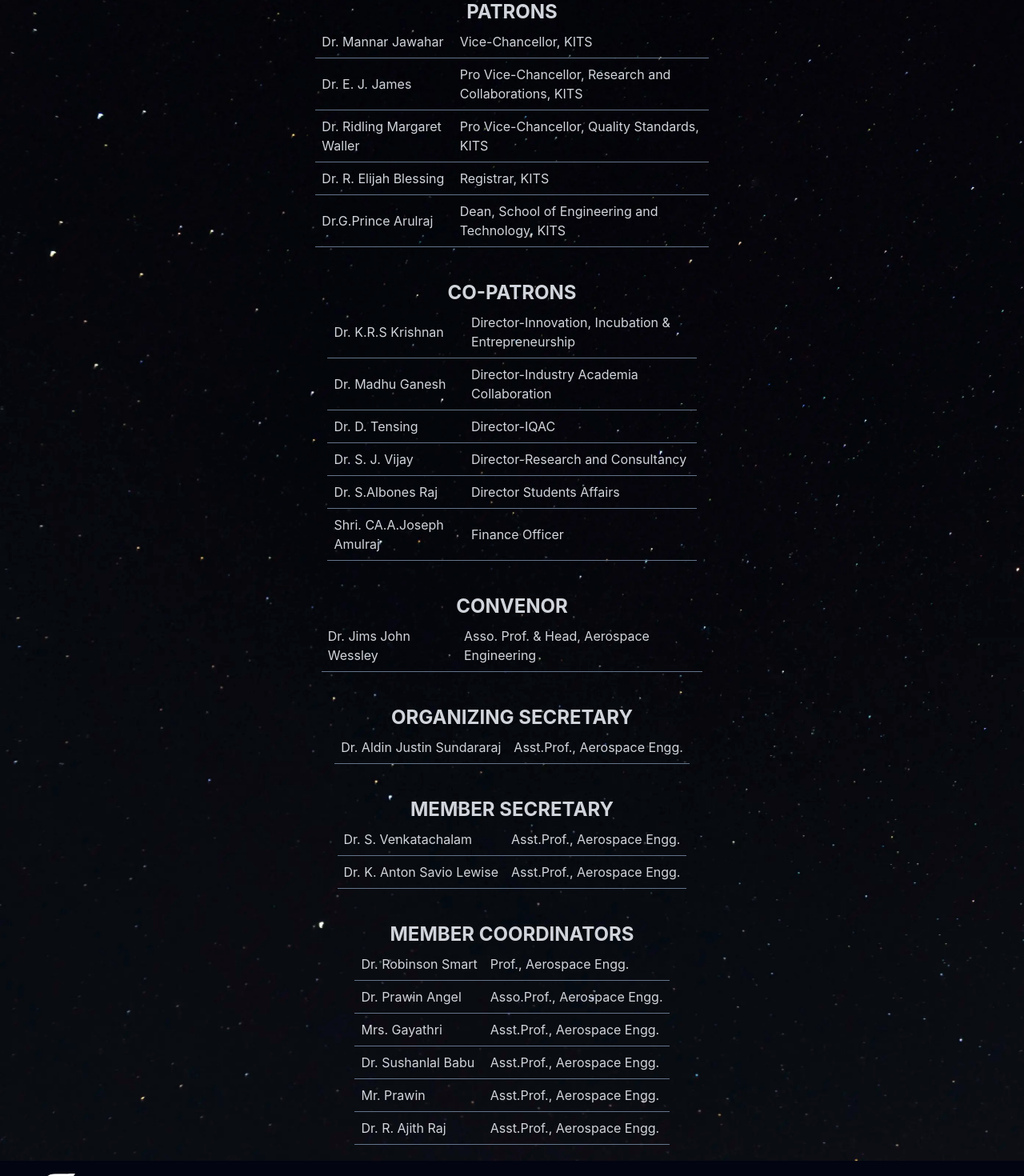
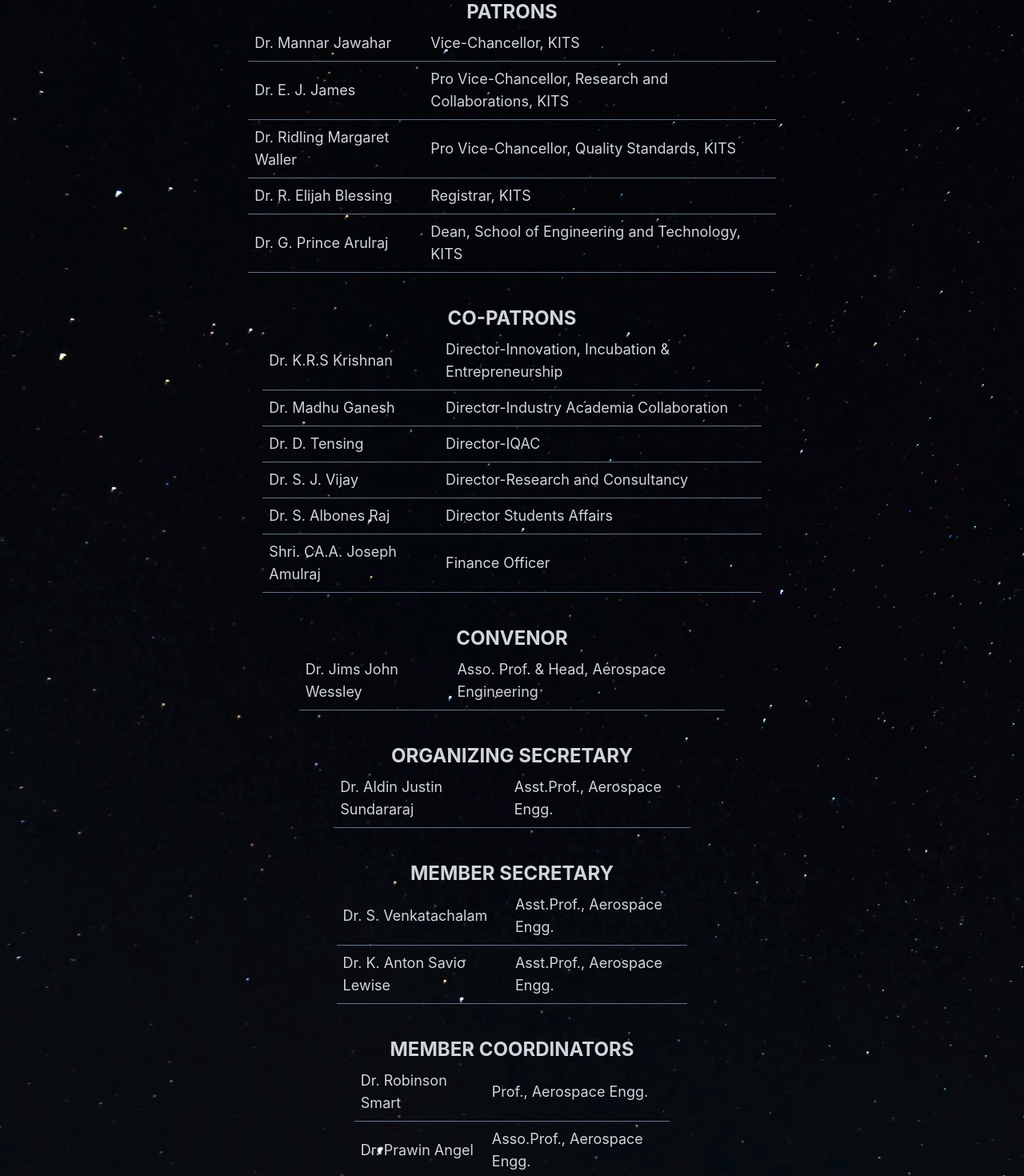
Before and after one commit to arnold-anand/icraae24, a React (Create React App) app: page /organising-committee in a window 1280 px wide. Shown: the part 460-1930 px from the top of the page at 80% size. Built offline with nearby package versions, Linux system fonts and the light colour scheme.

Commit message:
optimized committee code

```diff
--- a/src/components/OrgCommitte.js
+++ b/src/components/OrgCommitte.js
@@ -1,6 +1,77 @@
 import React from "react";
 
-export default function OrgCommitte() {
+const CommitteeSection = ({ title, members }) => (
+  <div className="flex justify-center items-center mt-10">
+    <table className="md:w-[90%] text-sm md:text-md lg:text-lg">
+      <tr>
+        <th colSpan={2} className="text-2xl">
+          {title}
+        </th>
+      </tr>
+      {members.map((member, index) => (
+        <tr key={index}>
+          <td className="p-2 border-b border-slate-500">{member.name}</td>
+          <td className="p-2 border-b border-slate-500">{member.position}</td>
+        </tr>
+      ))}
+    </table>
+  </div>
+);
+
+const committeeMembers = [
+  {
+    title: "CHEIF PATRON",
+    name: "Dr. Paul Dhinakaran",
+    position: "Chancellor, KITS",
+    image: "chancellor.webp",
+  },
+  // Add other committee members here
+];
+
+const patrons = [
+  { name: "Dr. Mannar Jawahar", position: "Vice-Chancellor, KITS" },
+  { name: "Dr. E. J. James", position: "Pro Vice-Chancellor, Research and Collaborations, KITS" },
+  { name: "Dr. Ridling Margaret Waller", position: "Pro Vice-Chancellor, Quality Standards, KITS" },
+  { name: "Dr. R. Elijah Blessing", position: "Registrar, KITS" },
+  { name: "Dr. G. Prince Arulraj", position: "Dean, School of Engineering and Technology, KITS" },
+];
+
+const coPatrons = [
+  { name: "Dr. K.R.S Krishnan", position: "Director-Innovation, Incubation & Entrepreneurship" },
+  { name: "Dr. Madhu Ganesh", position: "Director-Industry Academia Collaboration" },
+  { name: "Dr. D. Tensing", position: "Director-IQAC" },
+  { name: "Dr. S. J. Vijay", position: "Director-Research and Consultancy" },
+  { name: "Dr. S. Albones Raj", position: "Director Students Affairs" },
+  { name: "Shri. CA.A. Joseph Amulraj", position: "Finance Officer" },
+];
+
+const convenor = {
+  title: "CONVENOR",
+  name: "Dr. Jims John Wessley",
+  position: "Asso. Prof. & Head, Aerospace Engineering",
+};
+
+const organizingSecretary = {
+  title: "ORGANIZING SECRETARY",
+  name: "Dr. Aldin Justin Sundararaj",
+  position: "Asst.Prof., Aerospace Engg.",
+};
+
+const memberSecretary = [
+  { name: "Dr. S. Venkatachalam", position: "Asst.Prof., Aerospace Engg." },
+  { name: "Dr. K. Anton Savio Lewise", position: "Asst.Prof., Aerospace Engg." },
+];
+
+const memberCoordinators = [
+  { name: "Dr. Robinson Smart", position: "Prof., Aerospace Engg." },
+  { name: "Dr. Prawin Angel", position: "Asso.Prof., Aerospace Engg." },
+  { name: "Mrs. Gayathri", position: "Asst.Prof., Aerospace Engg." },
+  { name: "Dr. Sushanlal Babu", position: "Asst.Prof., Aerospace Engg." },
+  { name: "Mr. Prawin", position: "Asst.Prof., Aerospace Engg." },
+  { name: "Dr. R. Ajith Raj", position: "Asst.Prof., Aerospace Engg." },
+];
+
+export default function OrgCommittee() {
   return (
     <div
       style={{
@@ -12,224 +83,20 @@
     >
       <div className="text-gray-300 p-5">
         <div className="flex flex-col justify-center items-center">
-          <div className="text-center">
-            <div className="text-3xl font-semibold p-2">CHEIF PATRON</div>
-            <img className="w-56 rounded-md" src="chancellor.webp" alt="" />
-            <div className="">Dr. Paul Dhinakaran</div>
-            <div>Chancellor, KITS</div>
-          </div>
-
-          <div className="flex justify-center items-center mt-10">
-            <table className="md:w-3/4">
-              <tr>
-                <th colSpan={2} className="text-2xl">PATRONS</th>
-              </tr>
-              <tr>
-                <td className="p-2 border-b border-slate-500">
-                  Dr. Mannar Jawahar
-                </td>
-                <td className="p-2 border-b border-slate-500">
-                  Vice-Chancellor, KITS
-                </td>
-              </tr>
-              <tr>
-                <td className="p-2 border-b border-slate-500">
-                  Dr. E. J. James
-                </td>
-                <td className="p-2 border-b border-slate-500">
-                  Pro Vice-Chancellor, Research and Collaborations, KITS
-                </td>
-              </tr>
-              <tr>
-                <td className="p-2 border-b border-slate-500">
-                Dr. Ridling Margaret Waller
-                </td>
-                <td className="p-2 border-b border-slate-500">
-                  Pro Vice-Chancellor,
-Quality Standards, KITS
-                </td>
-              </tr>
-              <tr>
-                <td className="p-2 border-b border-slate-500">
-                Dr. R. Elijah Blessing
-                </td>
-                <td className="p-2 border-b border-slate-500">
-                Registrar, KITS
-                </td>
-              </tr>
-              <tr>
-                <td className="p-2 border-b border-slate-500">
-                Dr.G.Prince Arulraj
-                </td>
-                <td className="p-2 border-b border-slate-500">
-                Dean, School of Engineering and Technology, KITS
-                </td>
-              </tr>
-            </table>
-          </div>
-          <div className="flex justify-center items-center mt-10">
-            <table className="md:w-3/4">
-              <tr>
-                <th colSpan={2} className="text-2xl">CO-PATRONS</th>
-              </tr>
-              <tr>
-                <td className="p-2 border-b border-slate-500">
-                Dr. K.R.S Krishnan
-                </td>
-                <td className="p-2 border-b border-slate-500">
-                Director-Innovation, Incubation & Entrepreneurship
-                </td>
-              </tr>
-              <tr>
-                <td className="p-2 border-b border-slate-500">
-                Dr. Madhu Ganesh
-                </td>
-                <td className="p-2 border-b border-slate-500">
-                Director-Industry Academia Collaboration
-                </td>
-              </tr>
-              <tr>
-                <td className="p-2 border-b border-slate-500">
-                Dr. D. Tensing
-                </td>
-                <td className="p-2 border-b border-slate-500">
-                Director-IQAC
-                </td>
-              </tr>
-              <tr>
-                <td className="p-2 border-b border-slate-500">
-                Dr. S. J. Vijay
-                </td>
-                <td className="p-2 border-b border-slate-500">
-                Director-Research and Consultancy
-                </td>
-              </tr>
-              <tr>
-                <td className="p-2 border-b border-slate-500">
-                Dr. S.Albones Raj
-                </td>
-                <td className="p-2 border-b border-slate-500">
-                Director Students Affairs
-                </td>
-              </tr>
-              <tr>
-                <td className="p-2 border-b border-slate-500">
-                Shri. CA.A.Joseph Amulraj
-                </td>
-                <td className="p-2 border-b border-slate-500">
-                Finance Officer
-                </td>
-              </tr>
-            </table>
-          </div>
-          <div className="flex justify-center items-center mt-10">
-            <table className="md:w-[90%]">
-              <tr>
-                <th colSpan={2} className="text-2xl">CONVENOR</th>
-              </tr>
-              <tr>
-                <td className="p-2 border-b border-slate-500">
-                Dr. Jims John Wessley
-                </td>
-                <td className="p-2 border-b border-slate-500">
-                Asso. Prof. & Head, Aerospace Engineering
-                </td>
-              </tr>
-            </table>
-          </div>
-          <div className="flex justify-center items-center mt-10">
-            <table className="md:w-[100%]">
-              <tr>
-                <th colSpan={2} className="text-2xl">ORGANIZING SECRETARY</th>
-              </tr>
-              <tr>
-                <td className="p-2 border-b border-slate-500">
-                Dr. Aldin Justin Sundararaj
-                </td>
-                <td className="p-2 border-b border-slate-500">
-                Asst.Prof., Aerospace Engg.
-                </td>
-              </tr>
-            </table>
-          </div>
-          <div className="flex justify-center items-center mt-10">
-            <table className="md:w-[100%]">
-              <tr>
-                <th colSpan={2} className="text-2xl">MEMBER SECRETARY</th>
-              </tr>
-              <tr>
-                <td className="p-2 border-b border-slate-500">
-                Dr. S. Venkatachalam
-                </td>
-                <td className="p-2 border-b border-slate-500">
-                Asst.Prof., Aerospace Engg.
-                </td>
-              </tr>
-              <tr>
-                <td className="p-2 border-b border-slate-500">
-                Dr. K. Anton Savio Lewise
-                </td>
-                <td className="p-2 border-b border-slate-500">
-                Asst.Prof., Aerospace Engg.
-                </td>
-              </tr>
-            </table>
-          </div>
-          <div className="flex justify-center items-center mt-10">
-            <table className="md:w-full">
-              <tr>
-                <th colSpan={2} className="text-2xl">MEMBER COORDINATORS</th>
-              </tr>
-              <tr>
-                <td className="p-2 border-b border-slate-500">
-                Dr. Robinson Smart
-                </td>
-                <td className="p-2 border-b border-slate-500">
-                Prof., Aerospace Engg.
-                </td>
-              </tr>
-              <tr>
-                <td className="p-2 border-b border-slate-500">
-                Dr. Prawin Angel
-                </td>
-                <td className="p-2 border-b border-slate-500">
-                Asso.Prof., Aerospace Engg.
-                </td>
-              </tr>
-              <tr>
-                <td className="p-2 border-b border-slate-500">
-                Mrs. Gayathri
-                </td>
-                <td className="p-2 border-b border-slate-500">
-                Asst.Prof., Aerospace Engg.
-                </td>
-              </tr>
-              <tr>
-                <td className="p-2 border-b border-slate-500">
-                Dr. Sushanlal Babu
-                </td>
-                <td className="p-2 border-b border-slate-500">
-                Asst.Prof., Aerospace Engg.
-                </td>
-              </tr>
-              <tr>
-                <td className="p-2 border-b border-slate-500">
-                Mr. Prawin
-                </td>
-                <td className="p-2 border-b border-slate-500">
-                Asst.Prof., Aerospace Engg.
-                </td>
-              </tr>
-              <tr>
-                <td className="p-2 border-b border-slate-500">
-                Dr. R. Ajith Raj
-                </td>
-                <td className="p-2 border-b border-slate-500">
-                Asst.Prof., Aerospace Engg.
-                </td>
-              </tr>
-            </table>
-          </div>
+          {committeeMembers.map((member, index) => (
+            <div className="text-center" key={index}>
+              <div className="text-3xl font-semibold p-2">{member.title}</div>
+              <img className="w-56 rounded-md" src={member.image} alt="" />
+              <div>{member.name}</div>
+              <div>{member.position}</div>
+            </div>
+          ))}
+          <CommitteeSection title="PATRONS" members={patrons} />
+          <CommitteeSection title="CO-PATRONS" members={coPatrons} />
+          <CommitteeSection title="CONVENOR" members={[convenor]} />
+          <CommitteeSection title="ORGANIZING SECRETARY" members={[organizingSecretary]} />
+          <CommitteeSection title="MEMBER SECRETARY" members={memberSecretary} />
+          <CommitteeSection title="MEMBER COORDINATORS" members={memberCoordinators} />
         </div>
       </div>
     </div>
```
Also changed, not shown: src/components/About.js (+77 -40 lines).
